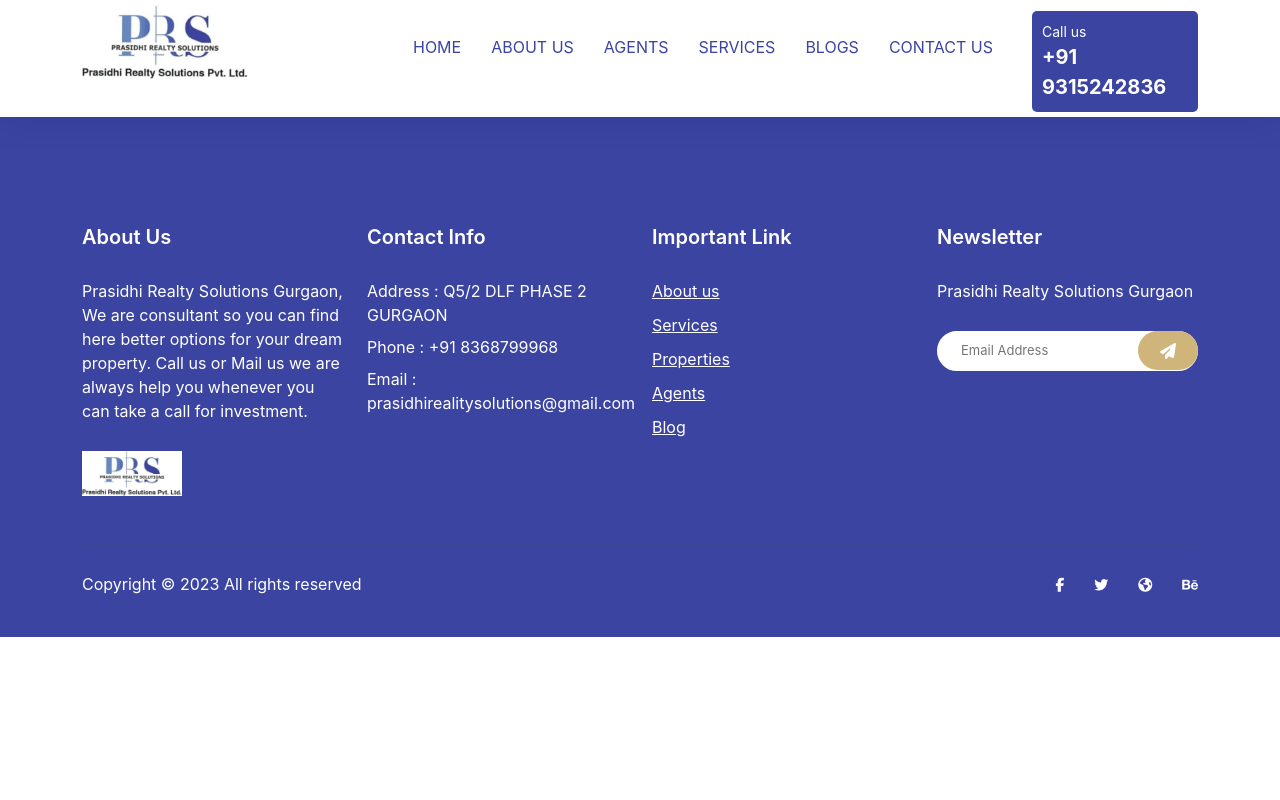
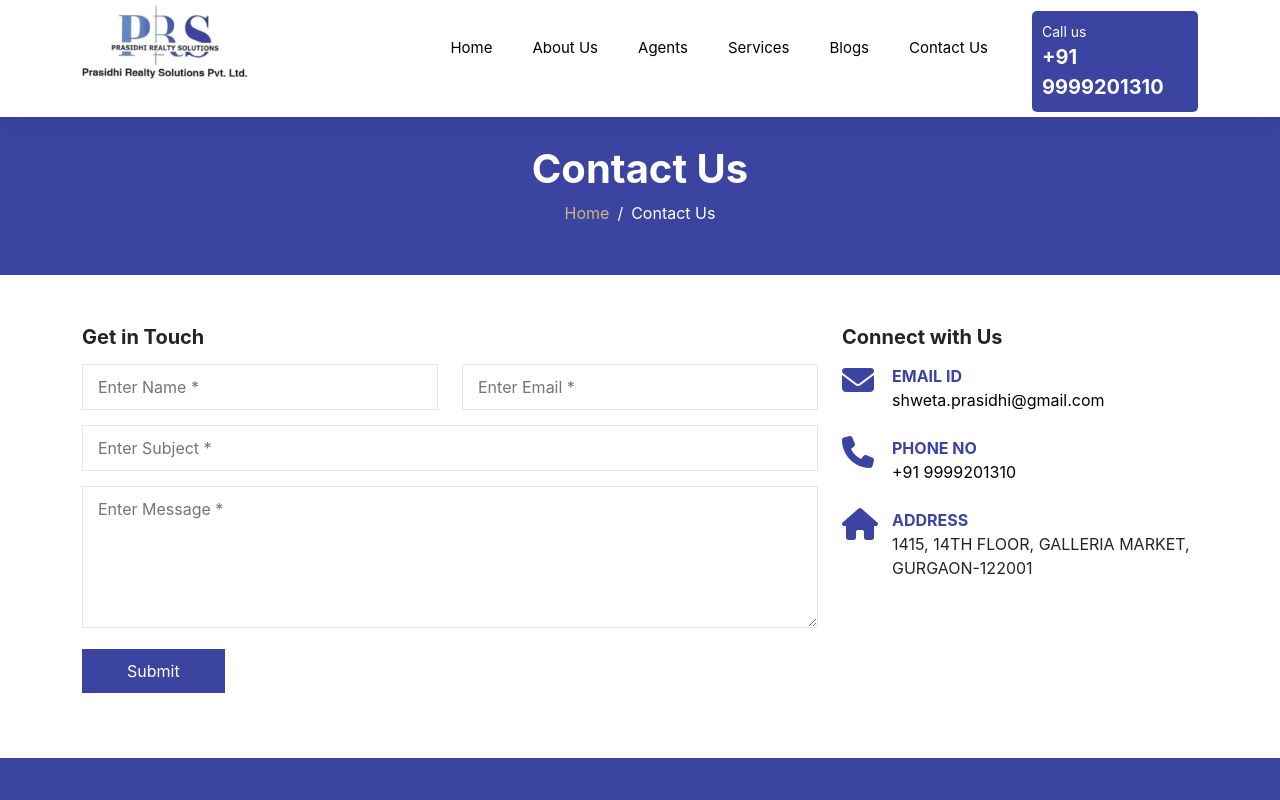
Before and after one commit to dileepskb/prasidhirealtysolution, a React (Create React App) app: page /contact in a window 1280 px wide. Shown: the top 800 px of the page. Built offline with nearby package versions, Linux system fonts and the light colour scheme.

Commit message:
contact us

```diff
--- a/src/App.css
+++ b/src/App.css
@@ -3,8 +3,8 @@
 .header + .contentPlus{ margin-top: 95px;}
 .menus{ float: right; margin: 30px 0 0;}
 .menus ul{ list-style: none; margin: 0; padding: 0;}
-.menus ul li{ display: inline-block; padding: 0 15px;}
-.menus ul li a{ display:block; text-transform: uppercase; font-size: 16px; color: #3b44a1; text-decoration: none; }
+.menus ul li{ display: inline-block; padding: 0 20px;}
+.menus ul li a{ display:block;  font-size: 15px; color: #000;  text-decoration: none; }
 .contactBtn{ font-size: 14px; background: #3b44a1; color: #fff; border-radius: 5px; padding: 10px; margin-top: 6px;}
 .contactBtn span{ font-size: 20px; font-weight: 700;}
 
@@ -47,6 +47,16 @@
 .AboutFeatureText h2{ font-size: 30px; position: relative; display: inline-block; }
 .AboutFeatureText h2::before{ position: absolute; content: ""; top: 0; bottom: 0; margin: auto 0; right:-80px; width: 70px; height: 5px; background: #3b44a1;}
 
+/* Contact Us */
+.contactus{ padding: 50px 0;}
+.contactus h2{ font-size: 20px; font-weight: 700; margin-bottom: 15px;}
+.formbox{ margin-bottom: 15px;}
+.formbox input,.formbox textarea{ width: 100%; border: 1px solid #e7e7e7; padding: 10px 15px;}
+.submitbtn{ background: #3b44a1; color: #fff;  padding: 10px 45px; outline: none; border: none;}
+.contactIcon{ width: 50px; font-size: 32px; line-height: 0; color: #3b44a1; }
+.contectText{ width: calc(100% - 50px);}
+.contectText span{ font-weight: 700; color: #3b44a1;}
+.contectText a{ color: #000; text-decoration: none;}
 /* ralph-ravi-kayden-vbSRUrNm3Ik-unsplash.jpg */
 .closebtn,.barbtn{ display: none;}
 @media (max-width: 1200px) {
@@ -81,6 +91,9 @@
   .pagination .breadcrumb-item{ font-size: 14px;}
   .aboutContent{ margin-left: 0; margin-right: 0; margin-top: -100px;}
   .about_text{ position: relative; padding: 15px;}
+
+  .contactus{ padding: 30px 0;}
+  .contactDetails{ margin-top: 40px;}
 
 }
 /****************Room part css**************/
--- a/src/App.js
+++ b/src/App.js
@@ -5,6 +5,7 @@
 import { BrowserRouter, Routes, Route } from "react-router-dom";
 import  Home  from './containers/Home';
 import About from './containers/About';
+import Contact from './containers/Contact';
 
 function App() {
   return (
@@ -14,6 +15,7 @@
           <Routes>
              <Route exact path="/" element={<Home />} />
              <Route exact path="/about" element={<About />} />
+             <Route exact path="/contact" element={<Contact />} />
           </Routes>
           <Footer />
       </BrowserRouter>
--- a/src/components/Header.js
+++ b/src/components/Header.js
@@ -24,14 +24,14 @@
                       <li><Link to='/'>Agents</Link></li>
                       <li><Link to='/'>Services</Link></li>
                       <li><Link to='/'>Blogs</Link></li>
-                      <li><Link to='/'>Contact Us</Link></li>
+                      <li><Link to='/contact'>Contact Us</Link></li>
                    </ul>
                 </div>
             </div>
             <div className='col-sm-2 col-5'>
                 <div className='contactBtn'>
                     Call us<br />
-                    <span>+91 9315242836</span>
+                    <span>+91 9999201310</span>
                 </div>
             </div>
         </div>
--- /dev/null
+++ b/src/containers/Contact.js
@@ -0,0 +1,95 @@
+import React from 'react'
+import { Link } from 'react-router-dom'
+const Contact = () => {
+  return (
+    <div>
+      <div className='MainHeadingBox'>
+          <h1>Contact Us</h1>
+          <div className='pagination'>
+                <ol className="breadcrumb">
+                    <li className="breadcrumb-item"><Link to="home">Home</Link></li>
+                    <li className="breadcrumb-item active" aria-current="page">Contact Us</li>
+                </ol>
+          </div>
+       </div>
+       <div className='contactus'>
+           <div className='container'>
+             <div className='row'>
+               <div className='col-sm-8'>
+                   <h2>Get in Touch</h2>
+                   <div>
+                       <from>
+                           <div className='row'>
+                               <div className='col-sm-6'>
+                                   <div className='formbox'>
+                                      <input type="text" placeholder="Enter Name *" />
+                                   </div>
+                               </div>
+                               <div className='col-sm-6'>
+                                   <div className='formbox'>
+                                      <input type="email" placeholder="Enter Email *" />
+                                   </div>
+                               </div>
+                           </div>
+                           <div className='row'>
+                               <div className='col-sm-12'>
+                                   <div className='formbox'>
+                                      <input type="text" placeholder="Enter Subject *" />
+                                   </div>
+                               </div>
+                               <div className='col-sm-12'>
+                                   <div className='formbox'>
+                                     <textarea rows="5" placeholder="Enter Message *">
+                                     </textarea>
+                                   </div>
+                               </div>
+                               <div className='col-sm-12'>
+                                   <div className='formbox'>
+                                     <button className='submitbtn'>Submit</button>
+                                   </div>
+                               </div>
+                           </div>
+                       </from>
+                   </div>
+               </div>
+               <div className='col-sm-4'>
+
+                  <div className='contactDetails'>
+                      <h2>Connect with Us</h2>
+                      <div className='d-flex pb-2'>
+                          <div className='contactIcon'>
+                              <i className='fa fa-envelope'></i>
+                          </div>
+                          <div className='contectText'>
+                              <span>EMAIL ID</span>
+                              <p><Link to="mailto:shweta.prasidhi@gmail.com">shweta.prasidhi@gmail.com</Link></p>
+                          </div>
+                      </div>
+                      <div className='d-flex pb-2'>
+                          <div className='contactIcon'>
+                              <i className='fa fa-phone'></i>
+                          </div>
+                          <div className='contectText'>
+                              <span>PHONE NO</span>
+                              <p><Link to="tel:919999201310">+91 9999201310</Link></p>
+                          </div>
+                      </div>
+                      <div className='d-flex'>
+                          <div className='contactIcon'>
+                              <i className='fa fa-home'></i>
+                          </div>
+                          <div className='contectText'>
+                              <span>ADDRESS</span>
+                              <p>1415, 14TH FLOOR, GALLERIA MARKET, GURGAON-122001</p>
+                          </div>
+                      </div>
+                  </div>
+               </div>
+               </div>
+           </div>
+       </div>
+    </div>
+  )
+}
+
+export default Contact
```
